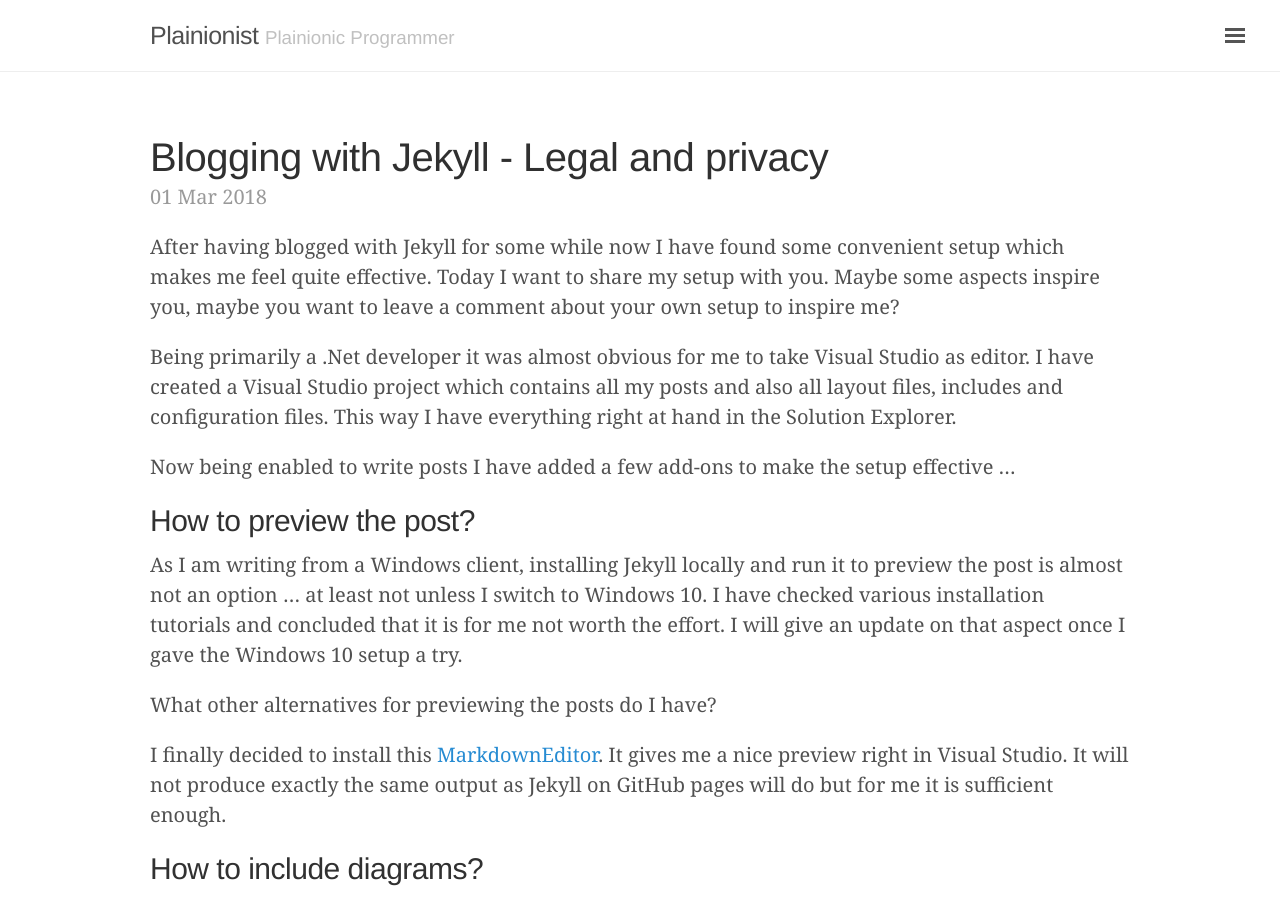
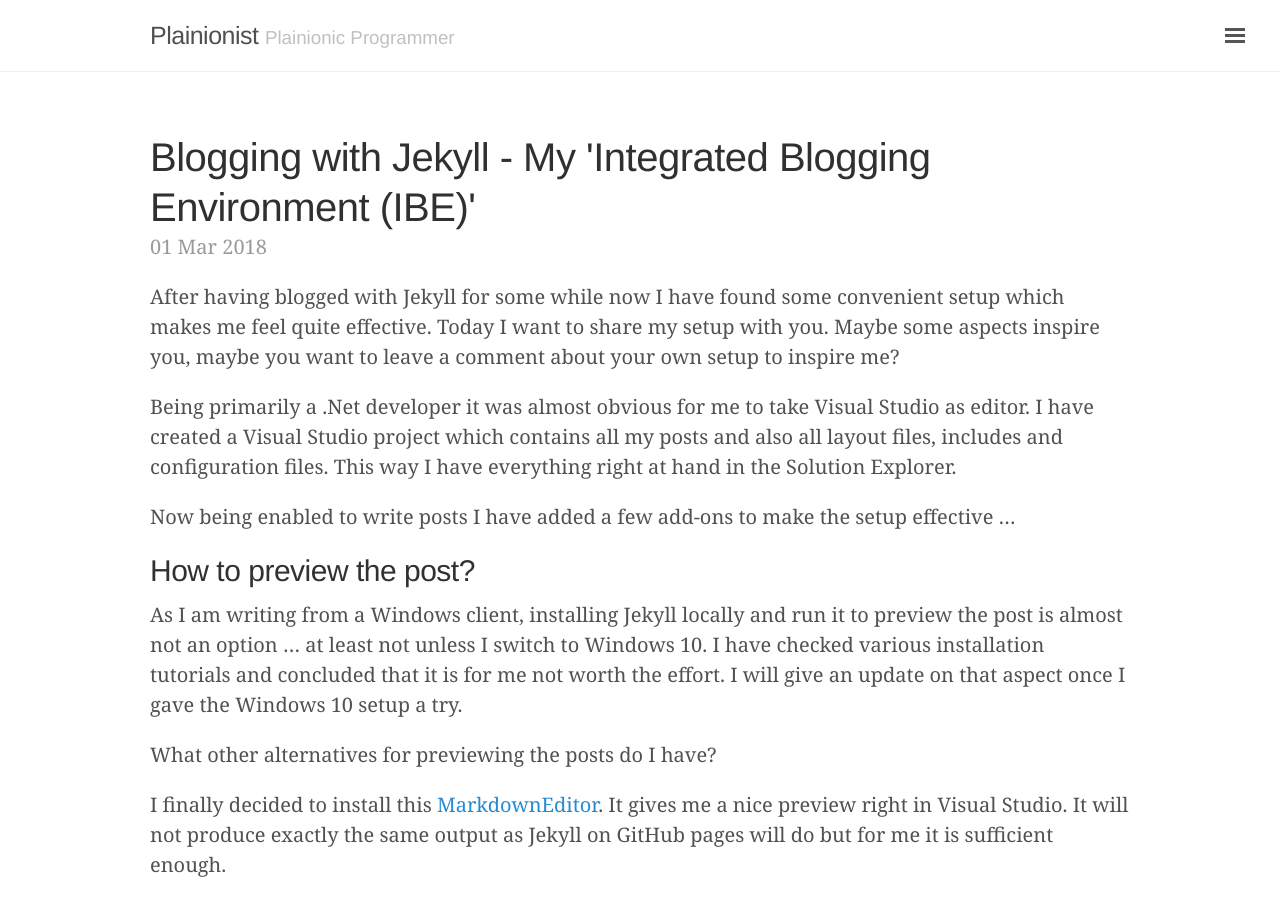
Before and after one commit to plainionist/plainionist.github.io, a Jekyll site: the page built from _posts/2018-03-01-Blogging-with-Jekyll-My-Setup.md, in a window 1280 px wide and 900 px high. Built offline with Jekyll 4.4.1, drawn with Linux system fonts in a browser that asks for light colours; comment, search, counter and statistics services are not loaded; some of the changed text lies outside the part shown.

Commit message:
new post

```diff
--- a/_posts/2018-03-01-Blogging-with-Jekyll-My-Setup.md
+++ b/_posts/2018-03-01-Blogging-with-Jekyll-My-Setup.md
@@ -1,6 +1,6 @@
 ---
 layout: post
-title: Blogging with Jekyll - Legal and privacy
+title: Blogging with Jekyll - My 'Integrated Blogging Environment (IBE)'
 description: Interested how others set up an efficient blogging environment with Jekyll? Here is mine!
 tags: [jekyll, blogging]
 series: "Blogging with Jekyll"
```
